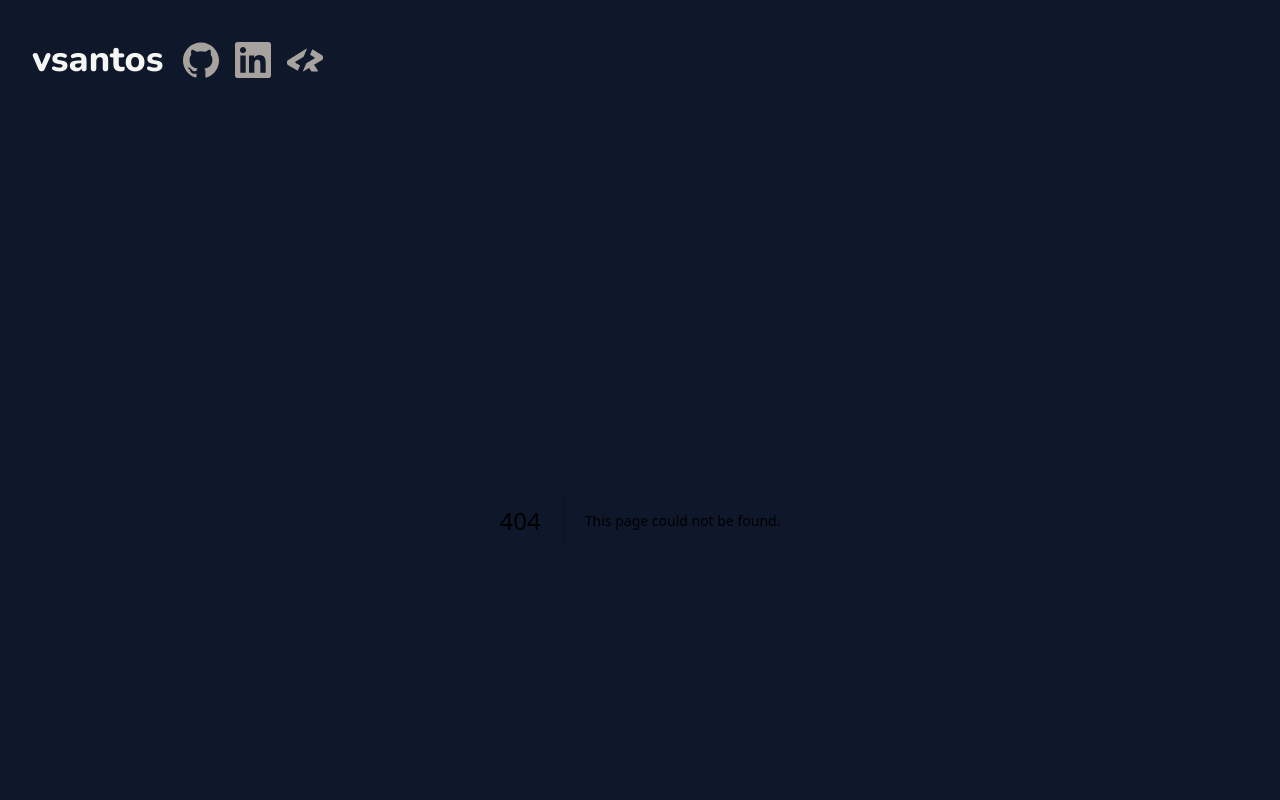
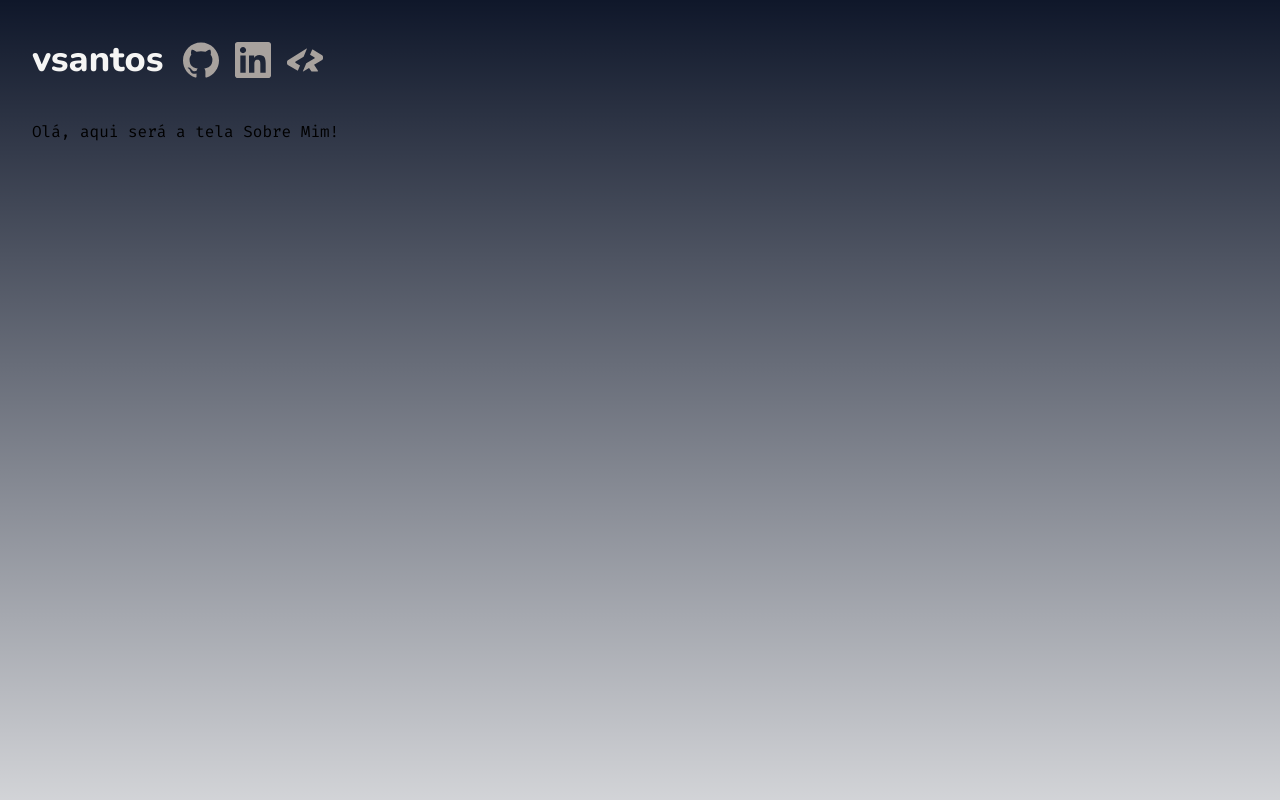
Before and after one commit to vsantos1711/my-blog, a Next.js app: page /about in a window 1280 px wide. Before the commit this address had no page. Shown: the top 800 px of the page. Built offline with nearby package versions, Linux system fonts and the light colour scheme.

Commit message:
chore: create about page

```diff
--- /dev/null
+++ b/src/app/about/page.tsx
@@ -0,0 +1,9 @@
+export default function About() {
+  return (
+    <main className="min-h-screen">
+      <section className="mb-5">
+        <p>Olá, aqui será a tela Sobre Mim!</p>
+      </section>
+    </main>
+  );
+}
```
